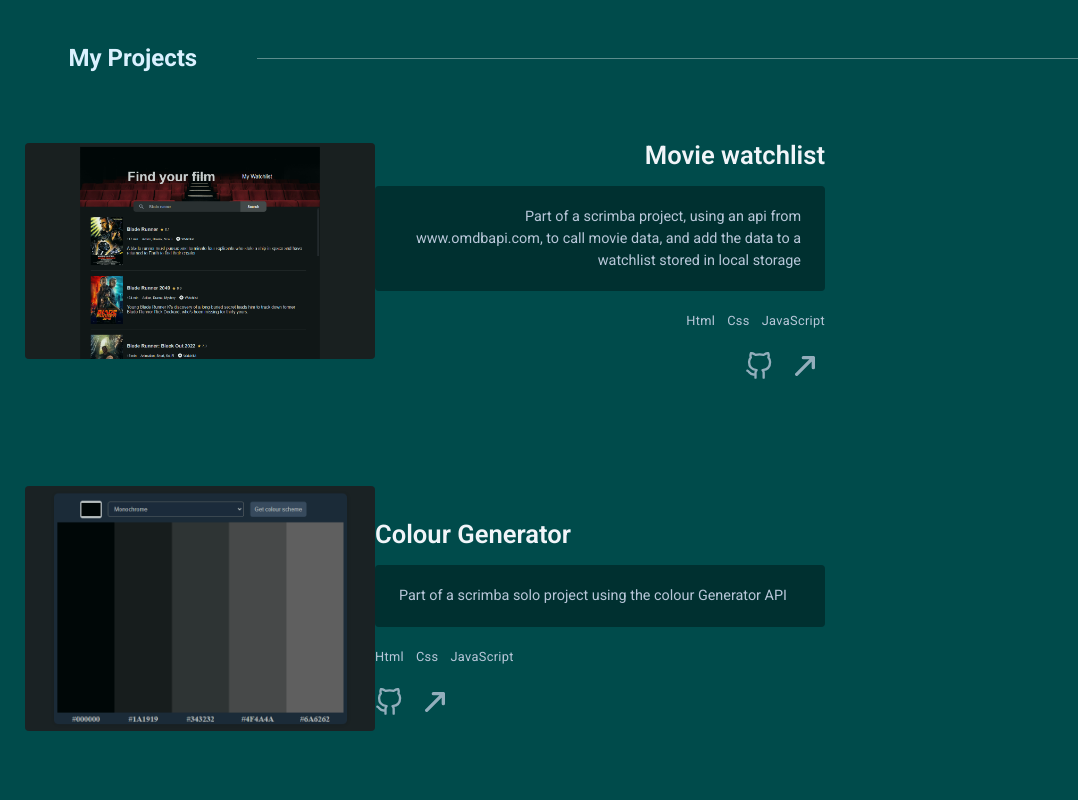
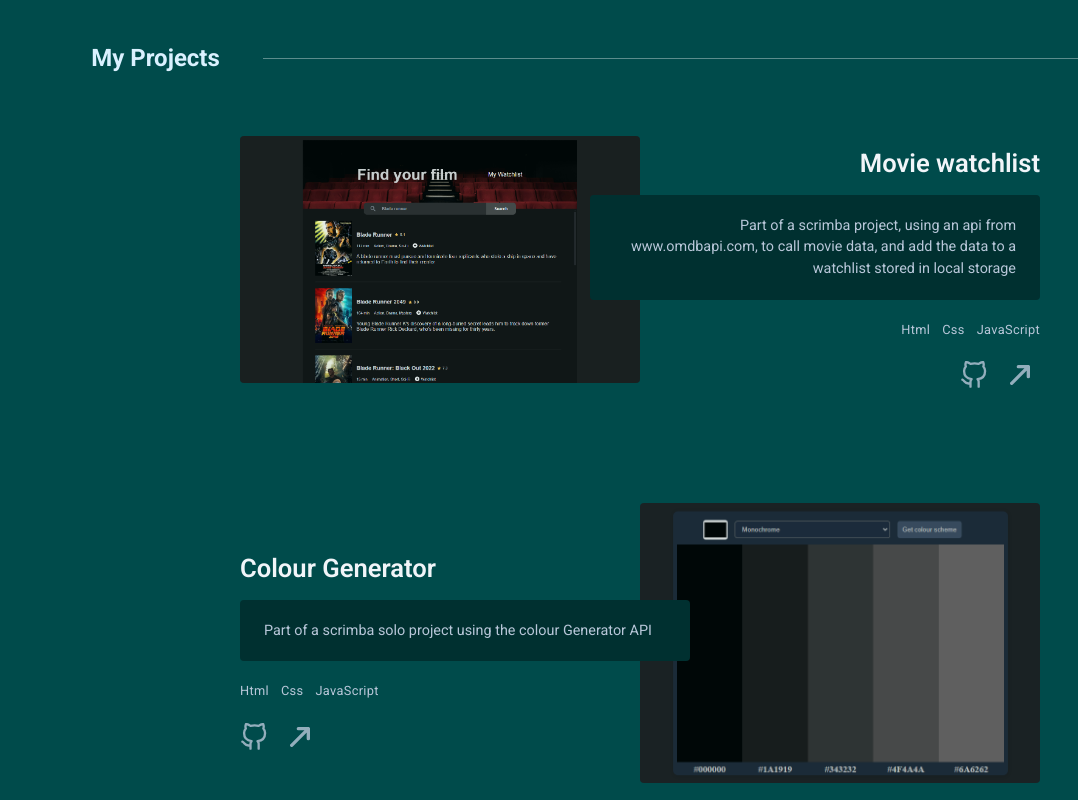
Before and after one commit to RiianTY/Portfolio-V3, a React (Vite) app: page / in a window 1280 px wide. Shown: the part 1640-2440 px from the top of the page, without its empty margins (0-1078 px from the left). Built offline with nearby package versions, Linux system fonts and the light colour scheme.

Commit message:
fixed mx-auto margin for main container

```diff
--- a/src/App.css
+++ b/src/App.css
@@ -13,7 +13,7 @@ body {
 
 /* default margin */
 .main-con {
-  margin: 0 25px;
+  margin: 0 5%;
 }
 
 /* force to center */
@@ -71,7 +71,7 @@ ul {
   font-size: 1.5rem;
   font-weight: 700;
   color: #ffffff;
-  width: 270px;
+  width: 225px;
   color: #daf1ff;
 }
 
@@ -122,6 +122,14 @@ footer {
 
 /* projects list reverse everyother */
 
+.projects-list .project:nth-child(even) {
+  direction: rtl;
+}
+
+.projects-list .project:nth-child(even) > * {
+  direction: ltr;
+}
+
 .projects-list .project:nth-child(even) .flex-col {
   align-items: flex-start !important;
   text-align: left !important;
--- a/src/Components/About.jsx
+++ b/src/Components/About.jsx
@@ -5,7 +5,7 @@ export default function About() {
         id="about-me"
         className="container flex flex-col h-full items-center justify-center"
       >
-        <div className="hero mb-15 z-30">
+        <div className="hero mb-30 z-30">
           <h1 className=" hero-title">About Me</h1>
           <span className="hero-line"></span>
         </div>
--- a/src/Components/Projects.jsx
+++ b/src/Components/Projects.jsx
@@ -1,21 +1,16 @@
 import "../App.css";
 
 export default function Projects(data) {
-  const stack = data.stack.map((item, index) => (
-    <span key={index} className="stack">
-      {item}
-    </span>
-  ));
-
-  // Add a prop for index and use it to reverse on even
-  const isEven = data.index % 2 === 1;
+  const stack = data.stack.map((item, index) => {
+    return (
+      <span key={index} className="stack">
+        {item}
+      </span>
+    );
+  });
 
   return (
-    <div
-      className={`project flex flex-col md:flex-row ${
-        isEven ? "md:flex-row-reverse" : ""
-      } items-center justify-center max-w-1xl box-border relative transition-colors duration-300 bg-transparent max-w-[800px] mb-25`}
-    >
+    <div className="project grid grid-cols-1 md:grid-cols-2 items-center justify-center max-w-1xl box-border relative transition-colors duration-300 bg-transparent max-w-[800px] mb-25 mx-auto">
       <div className="flex justify-center mb-5 sm:mb-5 md:z-0">
         <img
           src={data.image}
```
